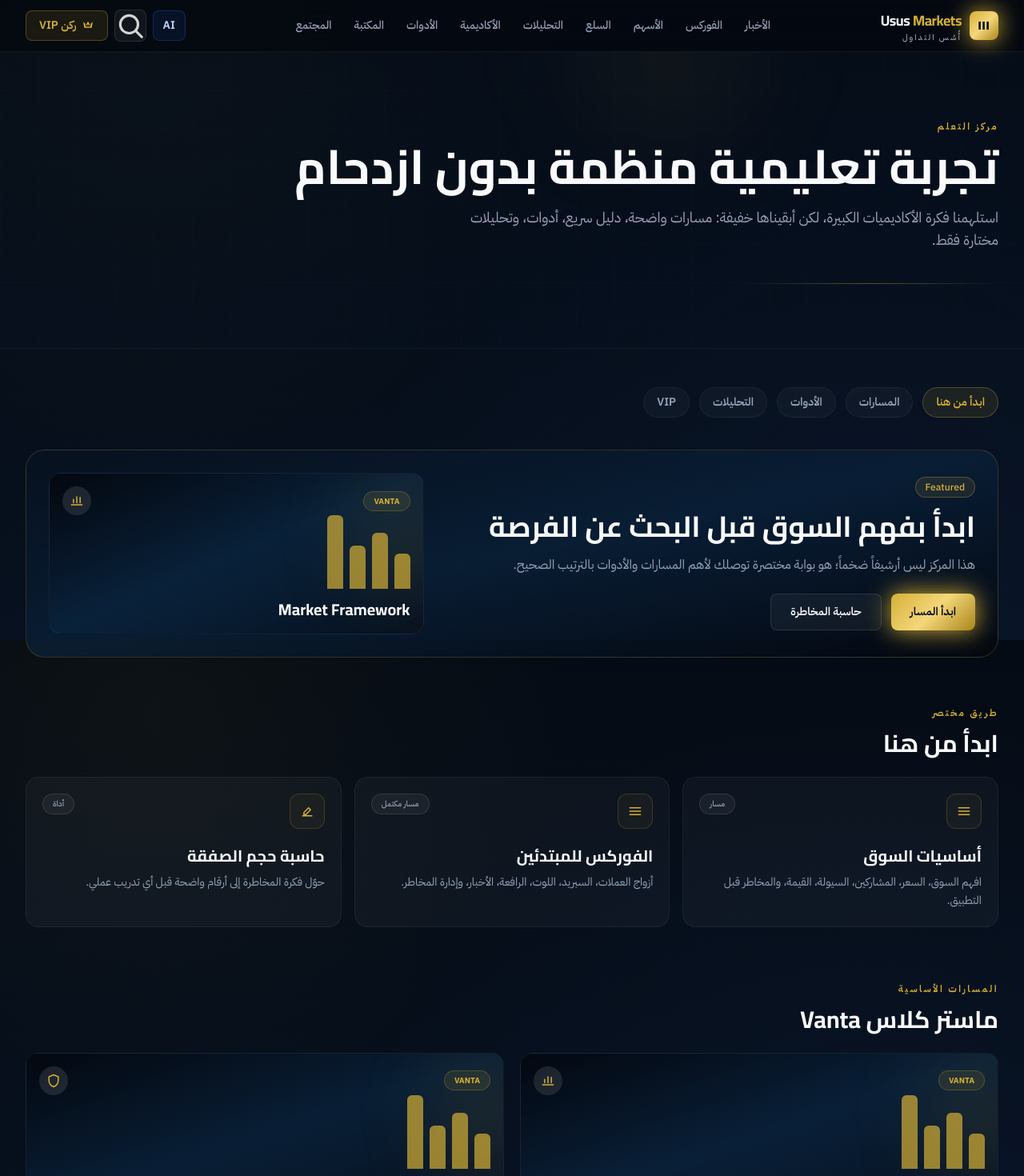
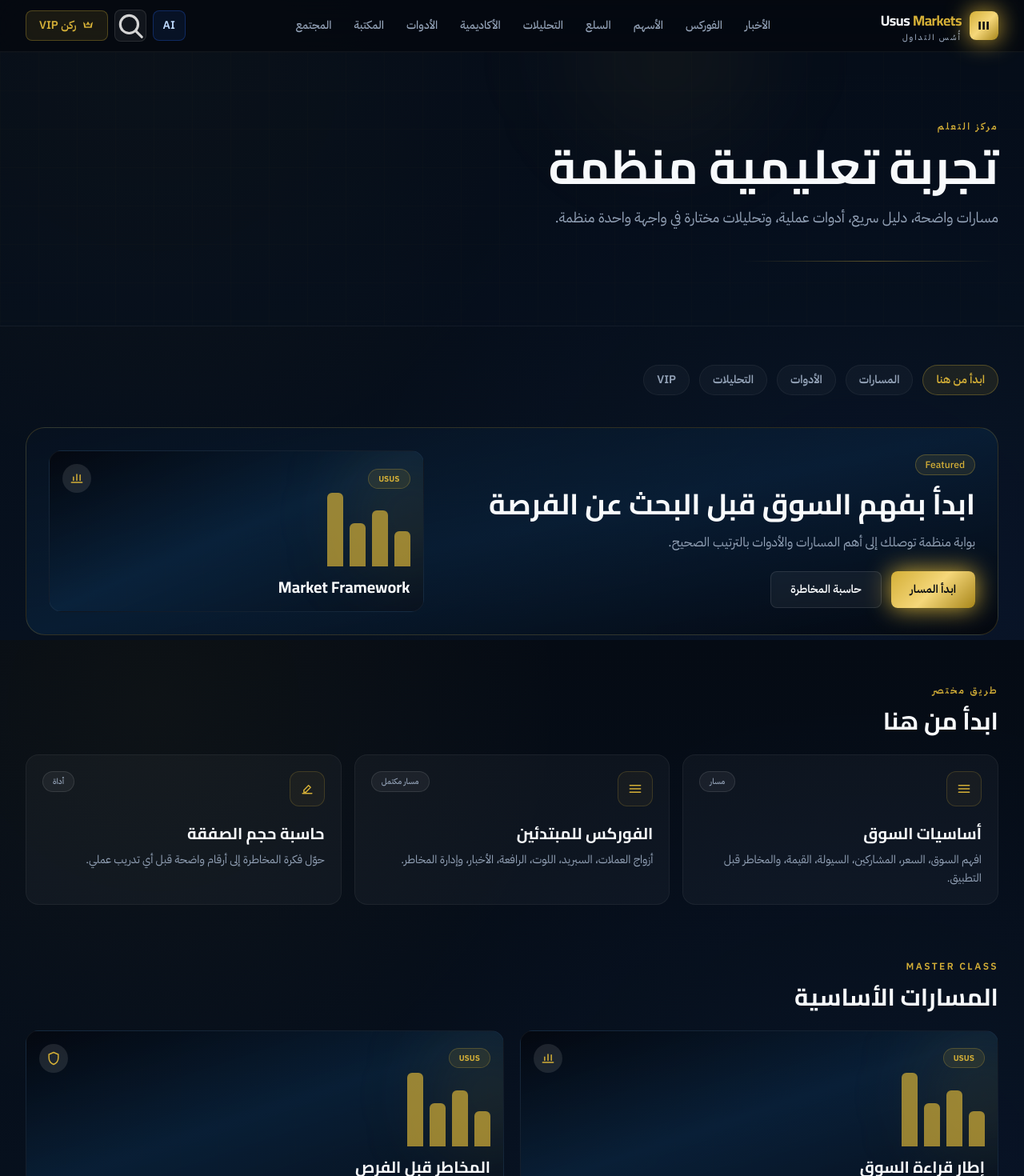
Before and after one commit to yassinlgarch-eng/Vanta-capital-, a Next.js app: page /learn in a window 1280 px wide. Shown: the top 1470 px of the page at 80% size. Built offline with nearby package versions, Linux system fonts and the light colour scheme.

Commit message:
Clean learning hub copy and replace Vanta labels

```diff
--- a/src/app/learn/page.tsx
+++ b/src/app/learn/page.tsx
@@ -2,9 +2,9 @@ import Link from "next/link";
 import PageHeader from "@/components/PageHeader";
 
 export const metadata = {
-  title: "مركز التعلم - Vanta Capital",
+  title: "مركز التعلم - Usus Markets",
   description:
-    "مركز تعلم مختصر ومنظم يجمع أهم المسارات، الدروس، الأدوات، التحليلات، وركن VIP داخل Vanta Capital.",
+    "مركز تعلم منظم يجمع أهم المسارات، الدروس، الأدوات، التحليلات، وركن VIP داخل Usus Markets.",
 };
 
 const tabs = [
@@ -88,7 +88,7 @@ function MiniVisual({ title, shield = false }: { title: string; shield?: boolean
       <div className="absolute -right-12 top-4 h-32 w-32 rounded-full bg-gold/15 blur-[55px]" />
       <div className="relative flex min-h-[122px] flex-col justify-between">
         <div className="flex items-center justify-between">
-          <span className="rounded-full border border-gold/25 bg-gold/10 px-3 py-1 text-[10px] font-bold text-gold">VANTA</span>
+          <span className="rounded-full border border-gold/25 bg-gold/10 px-3 py-1 text-[10px] font-bold text-gold">USUS</span>
           <span className="grid h-9 w-9 place-items-center rounded-full bg-white/10 text-gold">
             <svg viewBox="0 0 24 24" fill="none" stroke="currentColor" strokeWidth="1.8" className="h-5 w-5">
               <path d={shield ? "M12 3l7 3v5c0 5-3.5 8.5-7 10-3.5-1.5-7-5-7-10V6l7-3z" : "M4 18h16M7 15v-5M12 15V6M17 15v-8"} strokeLinecap="round" strokeLinejoin="round" />
@@ -122,8 +122,8 @@ export default function LearnPage() {
     <>
       <PageHeader
         eyebrow="مركز التعلم"
-        title="تجربة تعليمية منظمة بدون ازدحام"
-        description="استلهمنا فكرة الأكاديميات الكبيرة، لكن أبقيناها خفيفة: مسارات واضحة، دليل سريع، أدوات، وتحليلات مختارة فقط."
+        title="تجربة تعليمية منظمة"
+        description="مسارات واضحة، دليل سريع، أدوات عملية، وتحليلات مختارة في واجهة واحدة منظمة."
       />
 
       <section className="container-custom py-12">
@@ -153,7 +153,7 @@ export default function LearnPage() {
                 ابدأ بفهم السوق قبل البحث عن الفرصة
               </h2>
               <p className="mt-4 max-w-2xl text-sm leading-relaxed text-neutral-400 sm:text-base">
-                هذا المركز ليس أرشيفاً ضخماً؛ هو بوابة مختصرة توصلك لأهم المسارات والأدوات بالترتيب الصحيح.
+                بوابة منظمة توصلك إلى أهم المسارات والأدوات بالترتيب الصحيح.
               </p>
               <div className="mt-6 flex flex-wrap gap-3">
                 <Link href="/academy/market-basics" className="btn-gold">ابدأ المسار</Link>
@@ -183,7 +183,7 @@ export default function LearnPage() {
         </div>
 
         <div id="tracks" className="mt-16">
-          <SectionTitle title="ماستر كلاس Vanta" eyebrow="المسارات الأساسية" />
+          <SectionTitle title="المسارات الأساسية" eyebrow="Master Class" />
           <div className="grid gap-5 lg:grid-cols-2">
             {masterClass.map((item, index) => (
               <Link key={item.href} href={item.href} className="group block">
```
